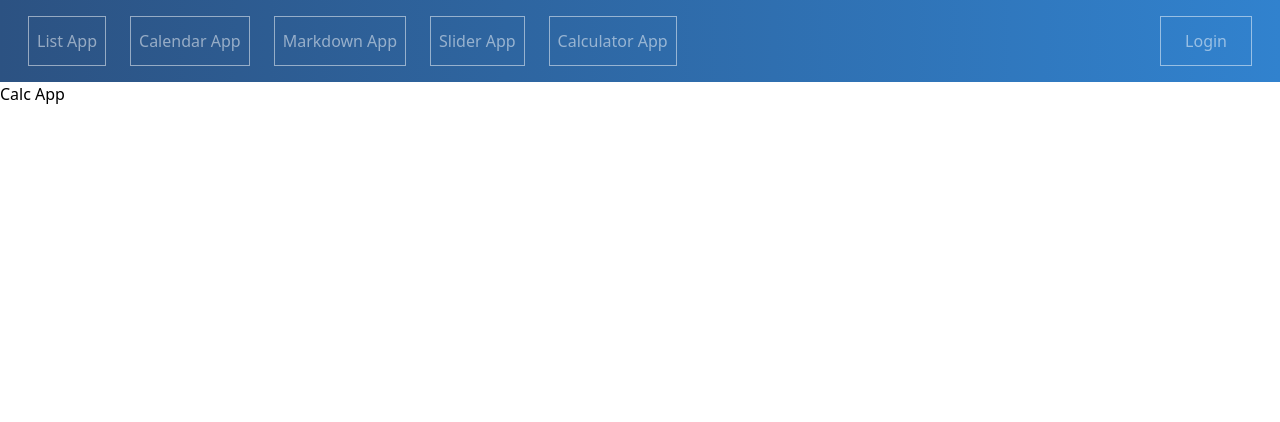
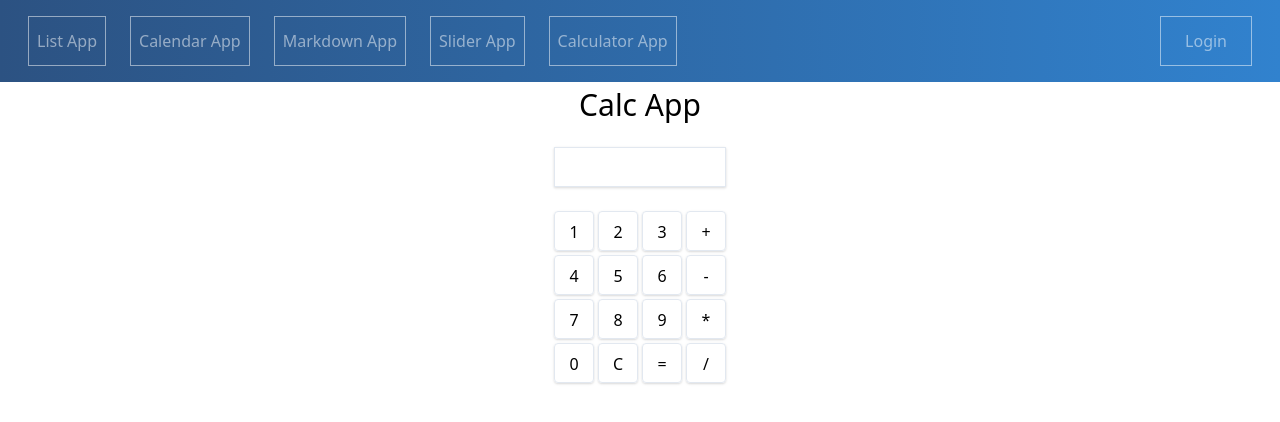
Before and after one commit to Arestmo/vue-3-multiapp, a Vue app: page /calculator-app in a window 1280 px wide. Shown: the top 422 px of the page. Built offline with nearby package versions, Linux system fonts and the light colour scheme; no server answers.

Commit message:
Add calc functionality

```diff
--- a/src/components/Calculator.vue
+++ b/src/components/Calculator.vue
@@ -1,10 +1,124 @@
 <template>
- Calc App
+  <section class="flex w-full">
+    <div class="m-auto">
+      <h1 class="text-3xl text-center">Calc App</h1>
+      <p
+          class="text-3xl border shadow pl-2 h-10 text-right mt-5"
+          style="direction: rtl"
+      >
+        {{ currentValue }}
+      </p>
+      <div class="h-4">
+        <small v-if="operationSign !== ''"> {{ prevValue }} {{ operationSign }} {{ currentValue }}</small>
+      </div>
+      <div class="flex justify-center">
+        <div class="my-2 grid grid-cols-3 gap-1">
+          <button
+              class="p-2 border rounded shadow w-10 h-10"
+              v-for="item in 9"
+              :key="item"
+              @click="pressed(`${item}`)"
+          >
+            {{ item }}
+          </button>
+          <button class="p-2 border rounded shadow w-10 h-10" @click="pressed('0')">0</button>
+          <button class="p-2 border rounded shadow w-10 h-10" @click="pressed('c')">C</button>
+          <button class="p-2 border rounded shadow w-10 h-10" @click="pressed('=')">=</button>
+        </div>
+        <div class="my-2 ml-1 grid grid-cols-1 gap-1">
+          <button class="p-2 border rounded shadow w-10 h-10" @click="pressed('+')">+</button>
+          <button class="p-2 border rounded shadow w-10 h-10" @click="pressed('-')">-</button>
+          <button class="p-2 border rounded shadow w-10 h-10" @click="pressed('*')">*</button>
+          <button class="p-2 border rounded shadow w-10 h-10" @click="pressed('/')">/</button>
+        </div>
+      </div>
+
+    </div>
+  </section>
 </template>
 
 <script>
+import {onMounted, ref} from "vue";
+
 export default {
-name: "Calculator"
+  name: "Calculator",
+  setup: function () {
+    const currentValue = ref("");
+    const prevValue = ref('');
+    const operationSign = ref('');
+
+    onMounted( () => {
+      window.addEventListener('keydown', (e)=> {
+        console.log(e);
+      })
+    });
+
+    function pressed(value) {
+      switch (value) {
+        case '=':
+          calculate();
+          break;
+        case '+':
+        case '-':
+        case '*':
+        case '/':
+          applyOperation(value);
+          break;
+        case 'c':
+          clear();
+          break;
+        default:
+          appendNumber(value);
+          break;
+      }
+    }
+
+    function calculate() {
+
+      switch (operationSign.value) {
+        case '+':
+          currentValue.value = +prevValue.value + +currentValue.value;
+          break;
+        case '-':
+          currentValue.value = +prevValue.value - +currentValue.value;
+          break;
+        case '*':
+          currentValue.value = +prevValue.value * +currentValue.value;
+          break;
+        case '/':
+          if (currentValue.value !== '0') {
+            currentValue.value = +prevValue.value / +currentValue.value;
+          }
+          break;
+      }
+
+      prevValue.value = '';
+      operationSign.value = '';
+    }
+
+    function clear() {
+      currentValue.value = '';
+      prevValue.value = '';
+      operationSign.value = '';
+    }
+
+    function applyOperation(operation) {
+      prevValue.value = currentValue.value;
+      currentValue.value = "";
+      operationSign.value = operation;
+    }
+
+    function appendNumber(value) {
+      currentValue.value = currentValue.value + value;
+    }
+
+    return {
+      currentValue,
+      pressed,
+      prevValue,
+      operationSign,
+    }
+  }
 }
 </script>
 
```
